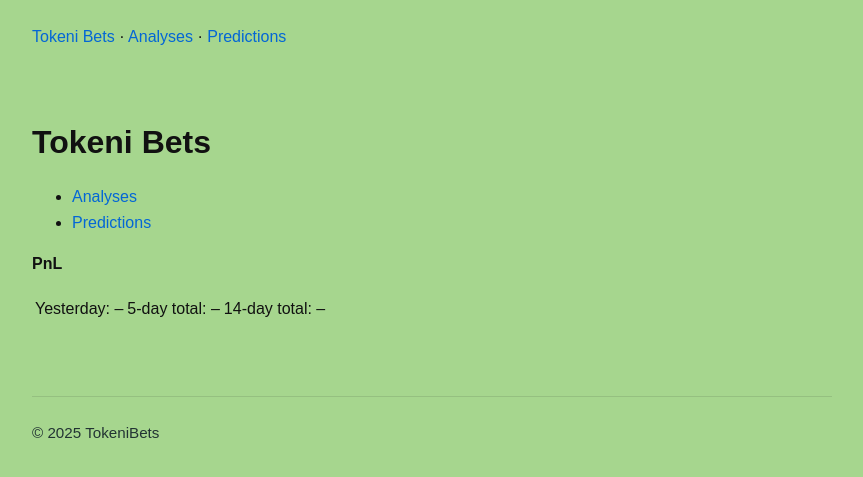
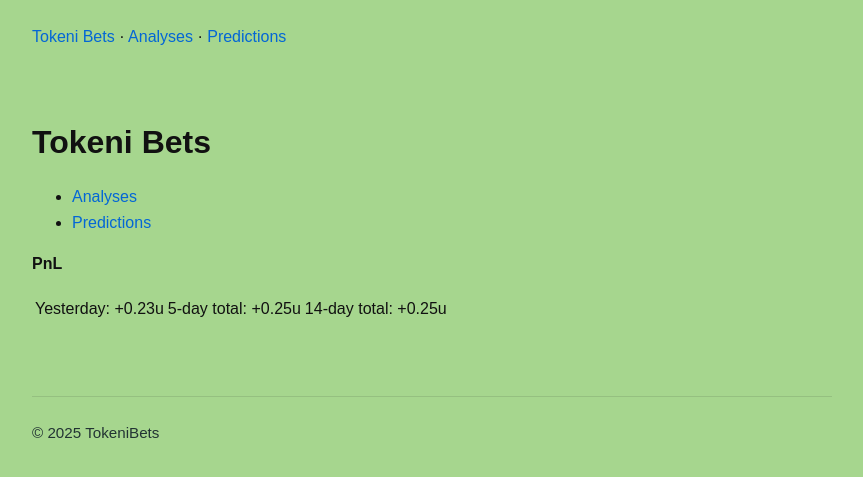
Before and after one commit to tokenibets/tokenibets.github.io, a Jekyll site: the page built from index.md, in a window 1280 px wide. Shown: the top 477 px of the page, without its empty margins (208-1071 px from the left). Built offline with Jekyll 4.4.1, drawn with Linux system fonts in a browser that asks for light colours.

Commit message:
Update index.md

```diff
--- a/index.md
+++ b/index.md
@@ -14,4 +14,4 @@ permalink: /
 
 **PnL**
 
-Yesterday: -- | 5-day total: -- | 14-day total: --
+Yesterday: +0.23u | 5-day total: +0.25u | 14-day total: +0.25u
```
